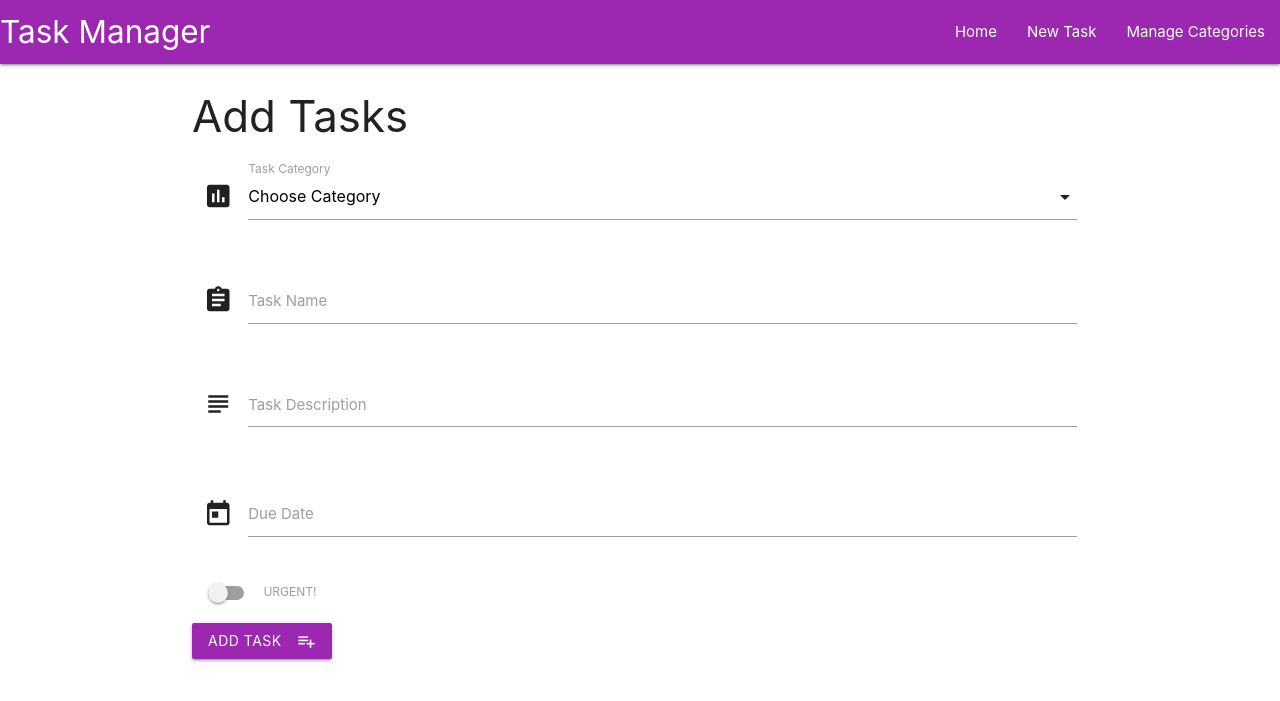
After one commit to TravelTimN/mongodb-flask-task-manager, a Flask app: page /add_task in a window 1280 px wide. The commit adds this page. Shown: the top 701 px of the page. Run offline with Flask 2, Linux system fonts and the light colour scheme; data that the repository does not hold is empty; some libraries are stand-ins or nearby versions.

Commit message:
Finish Task Manager mini-project
Finalized the Task Manager mini project
as part of the Data Centric module.

```diff
--- a/app.py
+++ b/app.py
@@ -5,18 +5,103 @@ from bson.objectid import ObjectId
 
 app = Flask(__name__)
 
-app.config["MONGO_DBNAME"] = "task_manager" # optional
+app.config["MONGO_DBNAME"] = "task_manager"
 app.config["MONGO_URI"] = os.environ.get("MONGO_URI")
 
 mongo = PyMongo(app)
 
 
+# HOME page (display all active tasks)
 @app.route("/")
 @app.route("/get_tasks")
 def get_tasks():
         return render_template("tasks.html", tasks=mongo.db.tasks.find())
 
 
+# ADD tasks (C in CRUD -> Create/Add)
+@app.route("/add_task")
+def add_task():
+        return render_template("addtask.html", categories=mongo.db.categories.find())
+
+@app.route("/insert_task", methods=["POST"])
+def insert_task():
+        tasks = mongo.db.tasks
+        tasks.insert_one(request.form.to_dict())
+        return redirect(url_for("get_tasks"))
+
+
+# ADD categories (C in CRUD -> Create/Add)
+@app.route("/add_category")
+def add_category():
+        return render_template("addcategory.html")
+
+
+@app.route("/insert_category", methods=["POST"])
+def insert_category():
+        categories = mongo.db.categories
+        category_doc = {"category_name": request.form.get("category_name")}
+        categories.insert_one(category_doc)
+        return redirect(url_for("get_categories"))
+
+
+# VIEW categories (R in CRUD -> Read/View)
+@app.route("/get_categories")
+def get_categories():
+        return render_template("categories.html",
+        categories = mongo.db.categories.find())
+
+
+# EDIT tasks (U in CRUD -> Update/Edit)
+@app.route("/edit_task/<task_id>")
+def edit_task(task_id):
+        the_task = mongo.db.tasks.find_one({"_id": ObjectId(task_id)})
+        all_categories = mongo.db.categories.find()
+        return render_template("edittask.html", task=the_task, categories=all_categories)
+
+@app.route("/update_task/<task_id>", methods=["POST"])
+def update_task(task_id):
+        tasks = mongo.db.tasks
+        tasks.update( {"_id": ObjectId(task_id)},
+        {
+                "task_name": request.form.get("task_name"),
+                "category_name": request.form.get("category_name"),
+                "task_description": request.form.get("task_description"),
+                "due_date": request.form.get("due_date"),
+                "is_urgent": request.form.get("is_urgent")
+        })
+        return redirect(url_for("get_tasks"))
+
+
+# EDIT categories (U in CRUD -> Update/Edit)
+@app.route("/edit_category/<category_id>")
+def edit_category(category_id):
+        return render_template("editcategory.html",
+        category = mongo.db.categories.find_one({"_id": ObjectId(category_id)}))
+
+@app.route("/update_category/<category_id>", methods=["POST"])
+def update_category(category_id):
+        categories = mongo.db.categories
+        categories.update( {"_id": ObjectId(category_id)},
+        {
+                "category_name": request.form.get("category_name")
+        })
+        return redirect(url_for("get_categories"))
+
+
+# DELETE tasks (D in CRUD -> Delete)
+@app.route("/delete_task/<task_id>")
+def delete_task(task_id):
+        mongo.db.tasks.remove({"_id": ObjectId(task_id)})
+        return redirect(url_for("get_tasks"))
+
+
+# DELETE categories (D in CRUD -> Delete)
+@app.route("/delete_category/<category_id>")
+def delete_category(category_id):
+        mongo.db.categories.remove({"_id": ObjectId(category_id)})
+        return redirect(url_for("get_categories"))
+
+
 if __name__ == "__main__":
         app.run(host=os.environ.get("IP"),
         port=os.environ.get("PORT"),
--- /dev/null
+++ b/static/css/style.css
@@ -0,0 +1,92 @@
+.btn-sm {
+    height: 24px;
+    width: 60px;
+    line-height: 24px;
+    margin: 0 5px;
+    padding: 0 0.5em;
+}
+
+/*----- custom color overrides -----*/
+.datepicker-done,
+.dropdown-content li>a,
+.dropdown-content li>span,
+.datepicker-table td.is-today {
+    color: #9c27b0;
+}
+
+.datepicker-done:hover {
+    background-color: #f3e5f5;
+}
+
+.datepicker-cancel,
+i.icon-red {
+    color: #f44336;
+}
+
+.datepicker-clear:hover,
+.datepicker-cancel:hover {
+    background-color: #ffebee;
+}
+
+.datepicker-table td.is-selected,
+.datepicker-date-display {
+    background-color: #9c27b0;
+    color: white;
+}
+
+.datepicker-table td.is-today {
+    border: 1px solid #9c27b0;
+    border-radius: 50%;
+}
+
+td[aria-selected="false"]:hover,
+.month-prev:hover,
+.month-next:hover,
+input.select-dropdown.dropdown-trigger:hover {
+    background-color: #f3e5f5;
+}
+
+input[type=checkbox]:checked:not(:disabled)~.lever:active::before,
+input[type=checkbox]:checked:not(:disabled).tabbed:focus~.lever::before {
+    background-color: rgba(154, 38, 166, 0.15);
+}
+
+input.valid:not([type]),
+input.valid:not([type]):focus,
+input.valid[type=text]:not(.browser-default),
+input.valid[type=text]:not(.browser-default):focus,
+input.valid[type=password]:not(.browser-default),
+input.valid[type=password]:not(.browser-default):focus,
+input.valid[type=email]:not(.browser-default),
+input.valid[type=email]:not(.browser-default):focus,
+input.valid[type=url]:not(.browser-default),
+input.valid[type=url]:not(.browser-default):focus,
+input.valid[type=time]:not(.browser-default),
+input.valid[type=time]:not(.browser-default):focus,
+input.valid[type=date]:not(.browser-default),
+input.valid[type=date]:not(.browser-default):focus,
+input.valid[type=datetime]:not(.browser-default),
+input.valid[type=datetime]:not(.browser-default):focus,
+input.valid[type=datetime-local]:not(.browser-default),
+input.valid[type=datetime-local]:not(.browser-default):focus,
+input.valid[type=tel]:not(.browser-default),
+input.valid[type=tel]:not(.browser-default):focus,
+input.valid[type=number]:not(.browser-default),
+input.valid[type=number]:not(.browser-default):focus,
+input.valid[type=search]:not(.browser-default),
+input.valid[type=search]:not(.browser-default):focus,
+textarea.materialize-textarea.valid,
+textarea.materialize-textarea.valid:focus,
+textarea.materialize-textarea:focus:not([readonly]),
+.select-wrapper.valid>input.select-dropdown {
+    border-bottom: 1px solid #9c27b0;
+    box-shadow: 0 1px 0 0 #9c27b0;
+}
+
+.switch label input[type=checkbox]:checked+.lever:after {
+    background-color: #ba68c8;
+}
+
+.switch label input[type=checkbox]:checked+.lever {
+    background-color: #e1bee7;
+}
--- /dev/null
+++ b/static/js/script.js
@@ -0,0 +1,21 @@
+$(document).ready(function () {
+
+    $(".sidenav").sidenav();
+    $(".collapsible").collapsible();
+    $(".tooltipped").tooltip();
+    $("select").formSelect();
+    $(".datepicker").datepicker({
+        format: "dd mmm yyyy",
+        yearRange: 3,
+        showClearBtn: true,
+        i18n: {
+            clear: "Clear",
+            done: "Select",
+            cancel: "Cancel"
+        }
+    });
+
+    due_date = Date.parse("{{task.due_date}}");
+    $("#due_date").datepicker("setDate", new Date($("#due_date").val()));
+
+});
--- /dev/null
+++ b/templates/addtask.html
@@ -0,0 +1,64 @@
+{% extends "base.html" %}
+{% block content %}
+
+<h3>Add Tasks</h3>
+<div class="row">
+    <form action="{{ url_for('insert_task') }}" method="POST" class="col s12">
+
+        <div class="row">
+            <div class="input-field col s12">
+                <i class="material-icons prefix">poll</i>
+                <select name="category_name" id="category_name">
+                    <option value="" disabled selected>Choose Category</option>
+                    {% for category in categories %}
+                    <option value="{{category.category_name}}">{{category.category_name}}</option>
+                    {% endfor %}
+                </select>
+                <label for="category_name">Task Category</label>
+            </div>
+        </div>
+
+        <div class="row">
+            <div class="input-field col s12">
+                <i class="material-icons prefix">assignment</i>
+                <input type="text" name="task_name" id="task_name" class="validate" autocomplete="off">
+                <label for="task_name">Task Name</label>
+            </div>
+        </div>
+
+        <div class="row">
+            <div class="input-field col s12">
+                <i class="material-icons prefix">subject</i>
+                <textarea name="task_description" id="task_description" class="materialize-textarea" autocomplete="off"></textarea>
+                <label for="task_description">Task Description</label>
+            </div>
+        </div>
+
+        <div class="row">
+            <div class="input-field col s12">
+                <i class="material-icons prefix">today</i>
+                <input type="text" name="due_date" id="due_date" class="datepicker" autocomplete="off">
+                <label for="due_date">Due Date</label>
+            </div>
+        </div>
+
+        <div class="row">
+            <div class="switch">
+                <label>
+                    <input type="checkbox" name="is_urgent" id="is_urgent">
+                    <span class="lever"></span>
+                    URGENT!
+                </label>
+            </div>
+        </div>
+
+        <div class="row">
+            <button class="btn waves-effect waves-light purple" type="submit" name="action">Add Task
+                <i class="material-icons right">playlist_add</i>
+            </button>
+        </div>
+
+    </form>
+</div>
+
+{% endblock %}
--- /dev/null
+++ b/templates/base.html
@@ -0,0 +1,51 @@
+<!DOCTYPE html>
+<html lang="en">
+
+<head>
+
+    <title>Task Manager</title>
+
+    <meta charset="UTF-8">
+    <meta name="viewport" content="width=device-width, initial-scale=1.0">
+    <meta http-equiv="X-UA-Compatible" content="ie=edge">
+
+    <link rel="stylesheet" href="https://fonts.googleapis.com/icon?family=Material+Icons">
+    <link rel="stylesheet" href="https://cdnjs.cloudflare.com/ajax/libs/materialize/1.0.0/css/materialize.min.css">
+    <link rel="stylesheet" href="{{ url_for('static', filename='css/style.css') }}" type="text/css">
+
+</head>
+
+<body>
+
+    <header>
+        <nav>
+            <div class="nav-wrapper purple">
+                <a href="{{url_for('get_tasks')}}" class="brand-logo">Task Manager</a>
+                <a href="" data-target="mobile-demo" class="sidenav-trigger"><i class="material-icons">menu</i></a>
+                <ul class="right hide-on-med-and-down">
+                    <li><a href="{{url_for('get_tasks')}}">Home</a></li>
+                    <li><a href="{{url_for('add_task')}}">New Task</a></li>
+                    <li><a href="{{url_for('get_categories')}}">Manage Categories</a></li>
+                </ul>
+            </div>
+        </nav>
+
+        <ul class="sidenav" id="mobile-demo">
+            <li><a href="{{url_for('get_tasks')}}">Home</a></li>
+            <li><a href="{{url_for('add_task')}}">New Task</a></li>
+            <li><a href="{{url_for('get_categories')}}">Manage Categories</a></li>
+        </ul>
+    </header>
+
+    <div class="container">
+        {% block content %}
+        {% endblock %}
+    </div>
+
+    <script src="https://cdnjs.cloudflare.com/ajax/libs/jquery/3.2.1/jquery.min.js"></script>
+    <script src="https://cdnjs.cloudflare.com/ajax/libs/materialize/1.0.0/js/materialize.min.js"></script>
+    <script src="{{ url_for('static', filename='js/script.js') }}"></script>
+
+</body>
+
+</html>
```
Also changed, not shown: templates/addcategory.html (added, +25 -0 lines), templates/categories.html (added, +29 -0 lines), templates/editcategory.html (added, +25 -0 lines), templates/edittask.html (added, +74 -0 lines), templates/tasks.html (+38 -32 lines).
